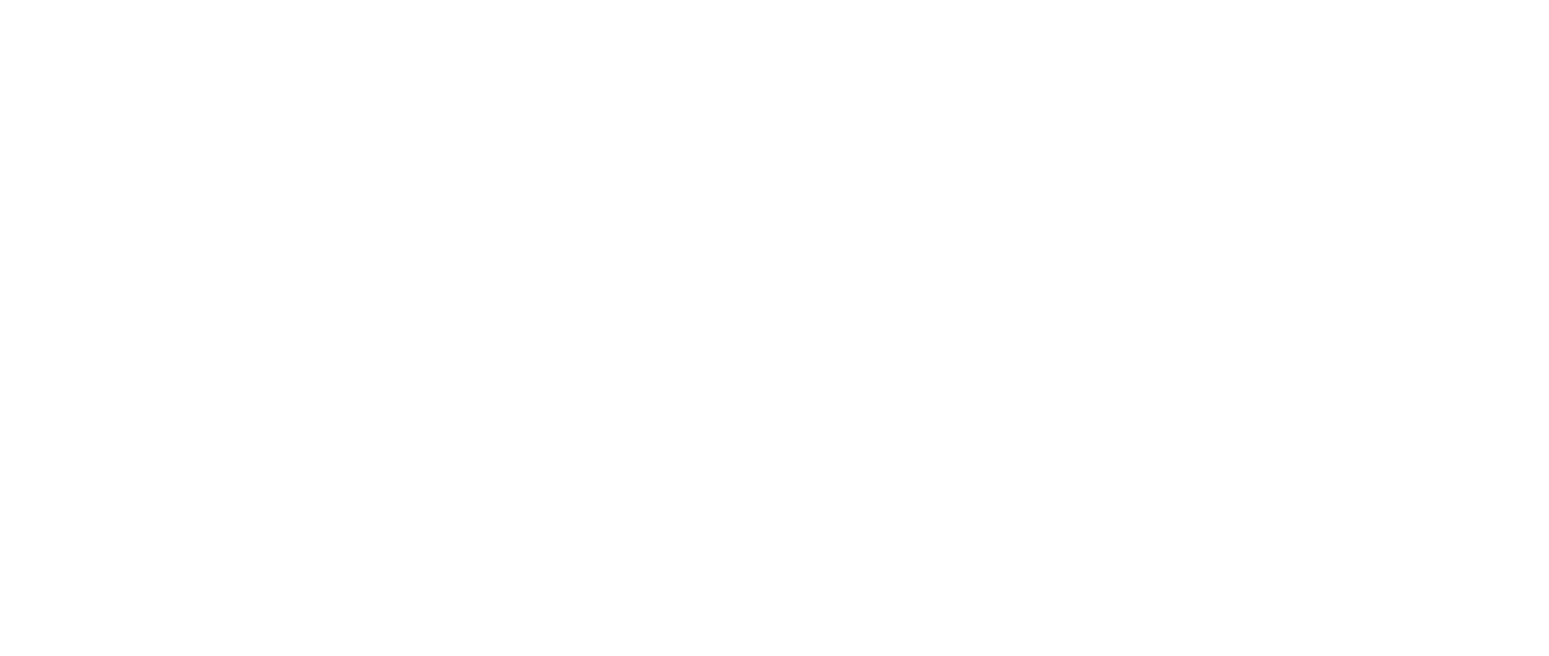
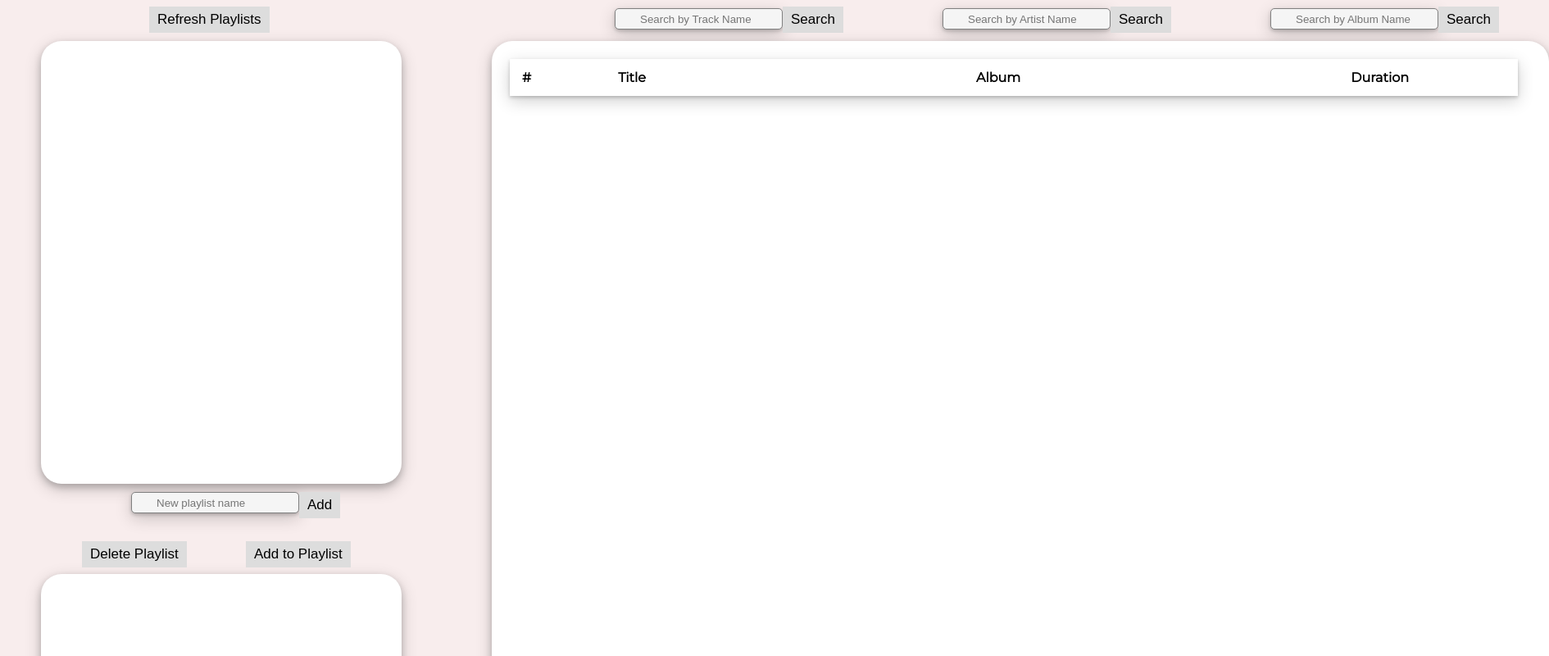
Before and after one commit to piran777/Spotify-Music-App, a React (Create React App) app: page / in a window 1280 px wide. Shown: the top 800 px of the page at 82% size, 1890 px wide, since content can reach past the window. Built offline with nearby package versions, Linux system fonts and the light colour scheme.

Commit message:
got react to display the code from lab 3 properly.

```diff
--- a/public/index.html
+++ b/public/index.html
@@ -5,11 +5,14 @@
     <link rel="icon" href="%PUBLIC_URL%/favicon.ico" />
     <meta name="viewport" content="width=device-width, initial-scale=1" />
     <meta name="theme-color" content="#000000" />
+    <link rel="stylesheet" href="style.css">
     <meta
       name="description"
       content="Web site created using create-react-app"
     />
+
     <link rel="apple-touch-icon" href="%PUBLIC_URL%/logo192.png" />
+
     <!--
       manifest.json provides metadata used when your web app is installed on a
       user's mobile device or desktop. See https://developers.google.com/web/fundamentals/web-app-manifest/
@@ -28,7 +31,71 @@
   </head>
   <body>
     <noscript>You need to enable JavaScript to run this app.</noscript>
-    <div id="root"></div>
+    <div id="root">
+      <head>
+        <meta charset="utf-8">
+        <meta name="description" content="Website for accessing artists, albums, tracks and genres from the Free Music Archive">
+        <meta name="author" content="Martin Todev">
+        <title>Better Spotify</title>
+        <link rel="stylesheet" href="style.css">
+    </head>
+    <body>
+        <div class = "admin">
+            <span>
+                <input type = "text" id = "track" placeholder="Search by Track Name" class = "search" name = "track">
+                <button class = "trackBtn" id = "searchTrack">Search</button>
+            </span>
+            <span>
+                <input type = "text" id = "artist" placeholder="Search by Artist Name" class = "search" name = "artist">
+                <button type="submit" class = "artistBtn" id = "searchArtist">Search</button>
+            </span>
+            <span>
+                <input type = "text" id = "album" placeholder="Search by Album Name" class = "search" name = "album">
+                <button type="submit" class = "albumBtn" id = "searchAlbum">Search</button>
+            </span>
+        </div>
+
+
+        <div class = "playlist">
+            <div>
+                <table id = "playlistTracks">
+                    <tr id = "heading">
+                        <th class = "heading_num">#</th>
+                        <th class = "heading_image"></th>
+                        <th class = "heading_title">Title</th>
+                        <th class = "heading_album">Album</th>
+                        <th class = "heading_duration">Duration</th>
+                        <th class = "heading_add"></th>
+                    </tr>
+                </table>
+            </div>
+            <ol id = "songs"></ol>
+        </div>
+
+        <div class = "playlists">
+            <table id = "allPlaylists">
+            </table>
+        </div>
+
+        <button type="submit" class = "refreshPlaylists" id = "refreshPlaylists">Refresh Playlists</button>
+
+        <div>
+            <span>
+                <input type = "text" id = "newplaylist" placeholder="New playlist name" class = "search" name = "newplaylist">
+                <button type="submit" class = "playlistBtn" id = "addPlaylist">Add</button>
+            </span>
+        </div>
+
+        <div class = "trackList">
+            <table id = "addTracks">
+            </table>
+        </div>
+
+        <button type="submit" class = "addToPlaylist" id = "addToPlaylist">Add to Playlist</button>
+        <button type="submit" class = "deletePlaylist" id = "deletePlaylist">Delete Playlist</button>
+
+        <script defer src = "App.js"></script>
+    </div>
     <!--
       This HTML file is a template.
       If you open it directly in the browser, you will see an empty page.
```
Also changed, not shown: src/App.js (+3 -8 lines), public/style.css (renamed from src/style.css), 1 other file (tests, documents, lock files or other folders).
